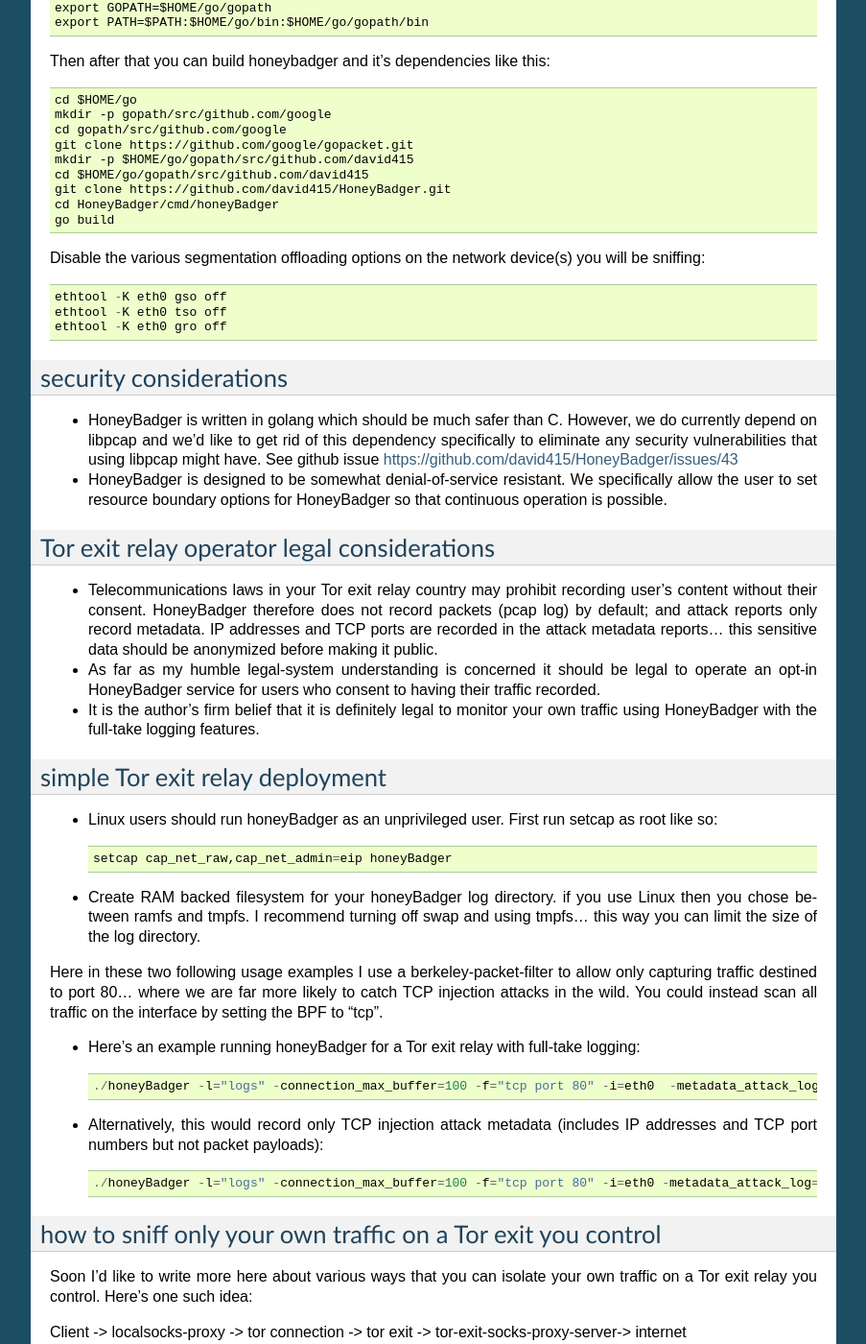
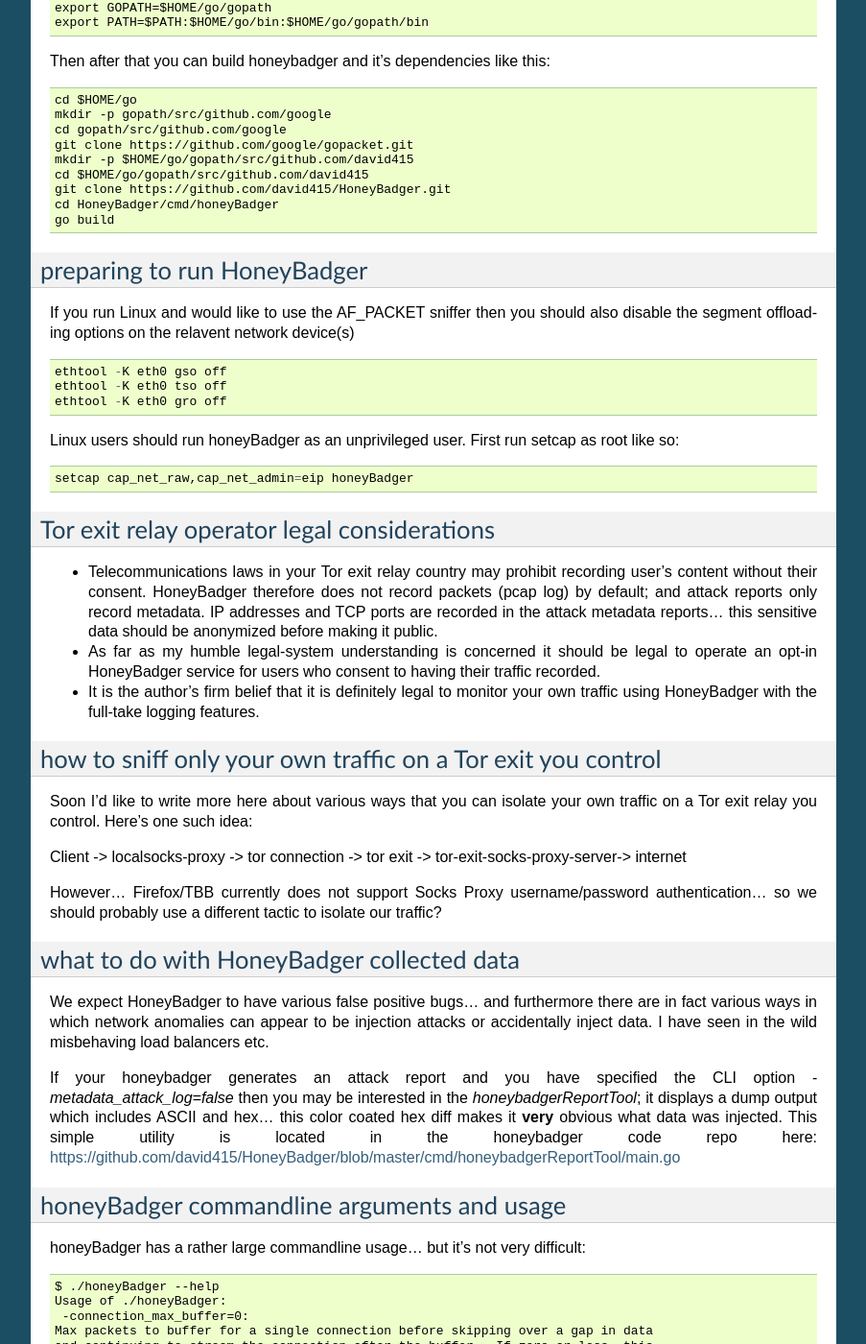
Before and after one commit to david415/HoneyBadger_docs, a Sphinx documentation site: the page built from source/index.rst, in a window 1280 px wide and 1400 px high, scrolled down 1309 px. Shown: the whole window at 96% size, without its empty margins (198-1101 px from the left). Built offline with Sphinx 7.4.7, drawn with Linux system fonts in a browser that asks for light colours; some of the changed text lies outside the part shown.

Commit message:
Fix prep and intro docs

```diff
--- a/source/index.rst
+++ b/source/index.rst
@@ -87,20 +87,20 @@
   go build
 
 
-Disable the various segmentation offloading options on the network device(s) you will be sniffing::
+preparing to run HoneyBadger
+----------------------------
+
+If you run Linux and would like to use the AF_PACKET sniffer then you should
+also disable the segment offloading options on the relavent network device(s) ::
 
   ethtool -K eth0 gso off
   ethtool -K eth0 tso off
   ethtool -K eth0 gro off
 
 
+Linux users should run honeyBadger as an unprivileged user. First run setcap as root like so::
 
-security considerations
------------------------
-
-- HoneyBadger is written in golang which should be much safer than C. However, we do currently depend on libpcap and we'd like to get rid of this dependency specifically to eliminate any security vulnerabilities that using libpcap might have. See github issue https://github.com/david415/HoneyBadger/issues/43
-
-- HoneyBadger is designed to be somewhat denial-of-service resistant. We specifically allow the user to set resource boundary options for HoneyBadger so that continuous operation is possible.
+  setcap cap_net_raw,cap_net_admin=eip honeyBadger
 
 
 Tor exit relay operator legal considerations
@@ -111,31 +111,6 @@
 - As far as my humble legal-system understanding is concerned it should be legal to operate an opt-in HoneyBadger service for users who consent to having their traffic recorded.
 
 - It is the author's firm belief that it is definitely legal to monitor your own traffic using HoneyBadger with the full-take logging features.
-
-
-simple Tor exit relay deployment
---------------------------------
-
-- Linux users should run honeyBadger as an unprivileged user. First run setcap as root like so::
-
-    setcap cap_net_raw,cap_net_admin=eip honeyBadger
-
-
-- Create RAM backed filesystem for your honeyBadger log directory. if you use Linux then you chose between ramfs and tmpfs. I recommend turning off swap and using tmpfs... this way you can limit the size of the log directory.
-
-
-Here in these two following usage examples I use a berkeley-packet-filter to allow only capturing traffic destined to port 80... where we are far more likely to catch TCP injection attacks in the wild. You could instead scan all traffic on the interface by setting the BPF to "tcp".
-
-- Here's an example running honeyBadger for a Tor exit relay with full-take logging::
-
-  ./honeyBadger -l="logs" -connection_max_buffer=100 -f="tcp port 80" -i=eth0  -metadata_attack_log=false -tcp_idle_timeout=14m0s -total_max_buffer=1000 -max_concurrent_connections=200 -log_packets=true
-
-
-- Alternatively, this would record only TCP injection attack metadata (includes IP addresses and TCP port numbers but not packet payloads)::
-
-  ./honeyBadger -l="logs" -connection_max_buffer=100 -f="tcp port 80" -i=eth0 -metadata_attack_log=true -tcp_idle_timeout=14m0s -total_max_buffer=1000 -max_concurrent_connections=200 -log_packets=false
-
-
 
 
 how to sniff only your own traffic on a Tor exit you control
@@ -151,15 +126,16 @@
 what to do with HoneyBadger collected data
 ------------------------------------------
 
-If your honeybadger generates an attack report and you have specified the CLI option `-metadata_attack_log=false` then you may be interested the `honeybadgerReportTool`; it displays a dump output which includes ASCII and hex... this color coated hex diff makes it **very** obvious what data was injected. This simple utility is located in the honeybadger code repo here: https://github.com/david415/HoneyBadger/blob/master/cmd/honeybadgerReportTool/main.go
+We expect HoneyBadger to have various false positive bugs... and furthermore there are in fact various ways in which network anomalies can appear to be injection attacks or accidentally inject data. I have seen in the wild misbehaving load balancers etc.
+
+If your honeybadger generates an attack report and you have specified the CLI option `-metadata_attack_log=false` then you may be interested in the `honeybadgerReportTool`; it displays a dump output which includes ASCII and hex... this color coated hex diff makes it **very** obvious what data was injected. This simple utility is located in the honeybadger code repo here: https://github.com/david415/HoneyBadger/blob/master/cmd/honeybadgerReportTool/main.go
 
 
 honeyBadger commandline arguments and usage
 -------------------------------------------
 
-I will explain each commandline options and show usage examples below.
 
-honeybadger usage::
+honeyBadger has a rather large commandline usage... but it's not very difficult::
 
  $ ./honeyBadger --help
  Usage of ./honeyBadger:
@@ -194,9 +170,6 @@
 - **resource boundary options:** '-connection_max_buffer' and '-total_max_buffer' are used to limit the amount of page-cache pages that honeybadger can use for storing and reordering out-of-order-packets (much like TCP's mbuf datastructure). '-tcp_idle_timeout' is important as a stop-gap measure to prevent us from tracking connections that may have been closed without our knowing. '-max_ring_packets' is very important to set appropriately; it determines the size of the TCP reassembly ring buffer. This ring buffer is utilized for the retrospective analysis that allows us to determine if a given packet overlaps with previously reassembled stream segments. I estimate that this ring buffer should be set to a size that is roughly equivalent to the TCP window size of the connection... but maybe someone can help us pick a better heuristic? I usually set it to 40 and it works OK.
 
 
-how does HoneyBadger work?
-==========================
-
 
 data flow
 ---------
@@ -214,6 +187,8 @@
 autogenerated API documentation
 -------------------------------
 https://godoc.org/github.com/david415/HoneyBadger
+
+
 
 manual "integration test" with netcat
 =====================================
```
